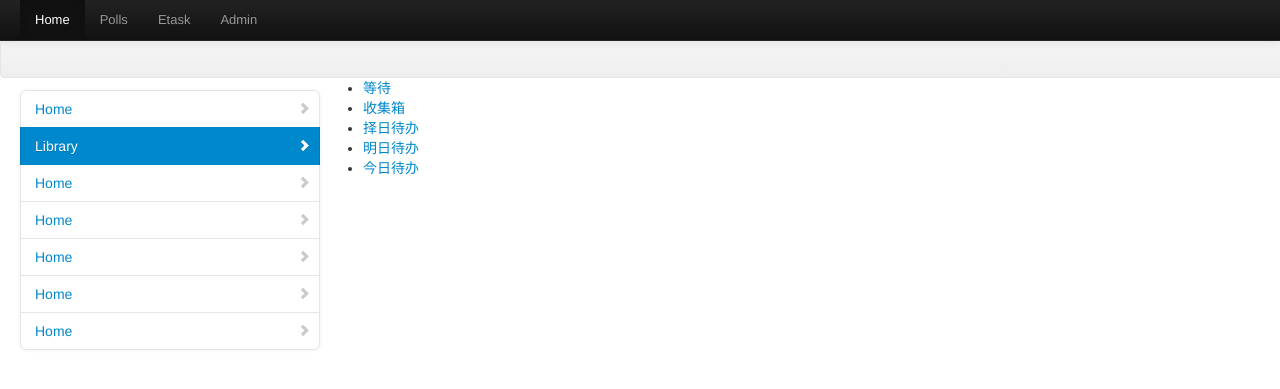
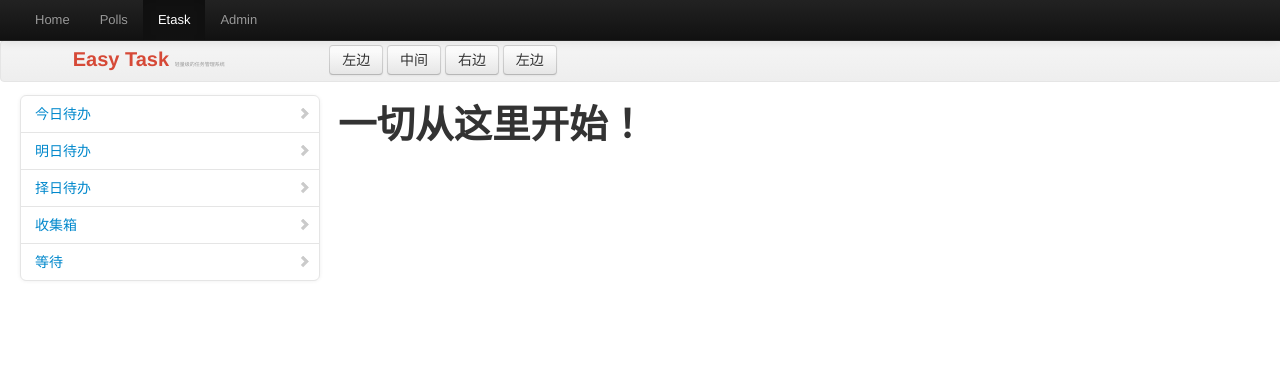
Before and after one commit to liuli195/django-test, a Django app: page /etask/ in a window 1280 px wide. Shown: the top 389 px of the page. Run offline with Django 3.2, Linux system fonts and the light colour scheme; data comes from the database, SQL or seed files in the repository; parts of the project's set-up code (start-up, migrations or seed data) failed here and were passed over; some libraries are stand-ins or nearby versions.

Commit message:
0207-home

```diff
--- a/etask/views.py
+++ b/etask/views.py
@@ -9,9 +9,12 @@ from etask.models import task_list, task
 
 def index(request):
 
-    latest_task_list = task_list.objects.all().order_by('-pub_date')
+    latest_task_list = task_list.objects.all().order_by('pub_date')
     c = RequestContext(request, {
         'latest_task_list': latest_task_list,
+        'etask': 'yes',
+        'appname': 'Easy Task',
+        'note': '轻量级的任务管理系统',
     })
 
     return render_to_response('etask/index.html', c)
--- a/home/views.py
+++ b/home/views.py
@@ -6,6 +6,9 @@ from django.shortcuts import render_to_response
 def index(request):
 
     c = RequestContext(request, {
+        'home': 'yes',
+        'appname': 'Home Page',
+        'note': '导航到应用和管理后台',
     })
 
     return render_to_response('home/index.html', c)
--- a/mydjango/static/css/docs.css
+++ b/mydjango/static/css/docs.css
@@ -834,7 +834,7 @@ form.bs-docs-example {
   opacity: 1;
 }
 .bs-docs-sidenav.affix {
-  top: 60px;
+  top: 65px;
 }
 .bs-docs-sidenav.affix-bottom {
   position: absolute;
@@ -1066,7 +1066,7 @@ form.bs-docs-example {
 /* Subnav */
 .subnav {
   width: 100%;
-  height: 36px;
+  height: 40px;
   background-color: #eeeeee; /* Old browsers */
   background-repeat: repeat-x; /* Repeat the gradient */
   background-image: -moz-linear-gradient(top, #f5f5f5 0%, #eeeeee 100%); /* FF3.6+ */
@@ -1082,10 +1082,28 @@ form.bs-docs-example {
           border-radius: 4px;
 }
 .subnavpadd {
-  padding-top: 38px;
+  padding-top: 55px;
 }
 
 .margin {
  margin-left: 20px;
  margin-right: 20px;
 }
+
+.vertical-center {
+    line-height: 36px;
+	overflow: hidden;
+}
+
+.horizontal-center {
+	text-align: center;
+}
+
+.title-font {
+	font-size: 20px;
+	color: #d64937;
+}
+
+.smll-font {
+	font-size:5px;
+}
--- a/mydjango/templates/admin/base.html
+++ b/mydjango/templates/admin/base.html
@@ -25,6 +25,7 @@
         </div>
         {% if user.is_active and user.is_staff %}
         <div id="user-tools">
+        	<a href="/../">【返回首页】</a>&nbsp;
             {% trans 'Welcome,' %}
             <strong>{% filter force_escape %}{% firstof user.first_name user.username %}{% endfilter %}</strong>.
             {% block userlinks %}
--- a/mydjango/templates/etask/index.html
+++ b/mydjango/templates/etask/index.html
@@ -1,13 +1,11 @@
 {% extends "home/navbar-top.html" %}
 
-{% block content %}
-{% if latest_task_list %}
-    <ul>
+{% block nav-list-name %}
+  {% if latest_task_list %}
     {% for task_list in latest_task_list %}
-        <li><a href="/etask/{{ task_list.id }}/">{{ task_list.list_name }}</a></li>
+      <li ><a href="/etask/{{ task_list.id }}/">
+  	    <i class="icon-chevron-right"></i>{{ task_list.list_name }}</a>
+      </li>
     {% endfor %}
-    </ul>
-{% else %}
-    <p>没有有效的列表！</p>
-{% endif %}
+  {% endif %}
 {% endblock %}
--- a/mydjango/templates/home/base.html
+++ b/mydjango/templates/home/base.html
@@ -34,7 +34,8 @@
    	{% block navbar-top %}
    	{% endblock %}
 
-   	<div class="subnav affix">
+   	{% block content %}
+   	<div class="container subnav affix">
    	{% block subnav %}
    	{% endblock %}
    	</div>
@@ -48,17 +49,16 @@
     	</div>
 
         <div class="span9 subnavpadd">
-          {% block content %}
+          {% block incontent %}
           <div>
-            <h1>starter template</h1>
-            <p>Use this document as a way to quick start any new project</p>
+            <h1>一切从这里开始！</h1>
           </div>
           {% endblock %}
     	</div>
 
   	  </div>
     </div>
-
+    {% endblock %}
     <!-- Le javascript
     ================================================== -->
     <!-- Placed at the end of the document so the pages load faster -->
--- a/mydjango/templates/home/navbar-top.html
+++ b/mydjango/templates/home/navbar-top.html
@@ -11,10 +11,10 @@
           </a>
           <div class="nav-collapse collapse">
             <ul class="nav">
-              <li class="active"><a href="/../">Home</a></li>
-              <li><a href="/polls/">Polls</a></li>
-              <li><a href="/etask/">Etask</a></li>
-              <li><a href="/admin/" target="_blank">Admin</a></li>
+              <li {% if home %}class="active"{% endif %}><a href="/../">Home</a></li>
+              <li {% if polls %}class="active"{% endif %}><a href="/polls/">Polls</a></li>
+              <li {% if etask %}class="active"{% endif %}><a href="/etask/">Etask</a></li>
+              <li><a href="/admin/">Admin</a></li>
             </ul>
           </div><!--/.nav-collapse -->
         </div>
@@ -22,15 +22,24 @@
     </div>
 {% endblock %}
 
+{% block subnav %}
+  	  <div class="row-fluid">
+  	  	<div class="span3 horizontal-center vertical-center title-font">
+        <strong>{% if appname %}{{ appname }}{% endif %}</strong>
+        <small class="muted smll-font">{% if note %}{{ note }}{% endif %}</small>
+        </div>
+        <div class="span9 vertical-center">
+  			<button class="btn">左边</button>
+  			<button class="btn">中间</button>
+  			<button class="btn">右边</button>
+		  	<button class="btn">左边</button>
+    	</div>
+  	  </div>
+{% endblock %}
 
 {% block navlist %}
-      	  <ul class="nav nav-list bs-docs-sidenav affix">
-  			<li ><a href="#"><i class="icon-chevron-right"></i>Home</a></li>
-  			<li class="active"><a href="#"><i class="icon-chevron-right"></i>Library</a></li>
-  			<li ><a href="#"><i class="icon-chevron-right"></i>Home</a></li>
-  			<li ><a href="#"><i class="icon-chevron-right"></i>Home</a></li>
-  			<li ><a href="#"><i class="icon-chevron-right"></i>Home</a></li>
-  			<li ><a href="#"><i class="icon-chevron-right"></i>Home</a></li>
-  			<li ><a href="#"><i class="icon-chevron-right"></i>Home</a></li>
-		  </ul>
+  <ul class="nav nav-list bs-docs-sidenav affix">
+    {% block nav-list-name %}
+    {% endblock %}
+  </ul>
 {% endblock %}
--- a/polls/views.py
+++ b/polls/views.py
@@ -11,6 +11,9 @@ def index(request):
     latest_poll_list = Poll.objects.all().order_by('-pub_date')
     c = RequestContext(request, {
         'latest_poll_list': latest_poll_list,
+        'polls': 'yes',
+        'appname': 'Polls',
+        'note': '轻量级的投票系统',
     })
 
     return render_to_response('polls/index.html', c)
```
Also changed, not shown: mydjango/templates/home/index.html (+26 -0 lines), 4 other files.
